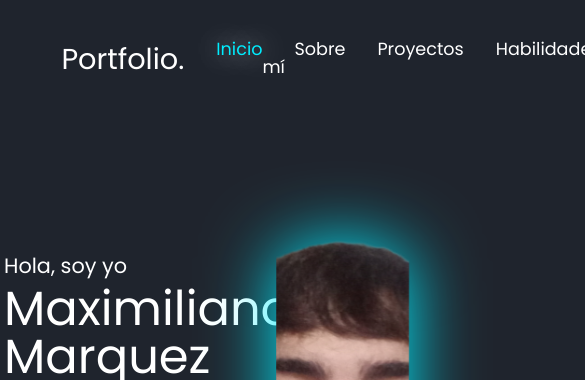
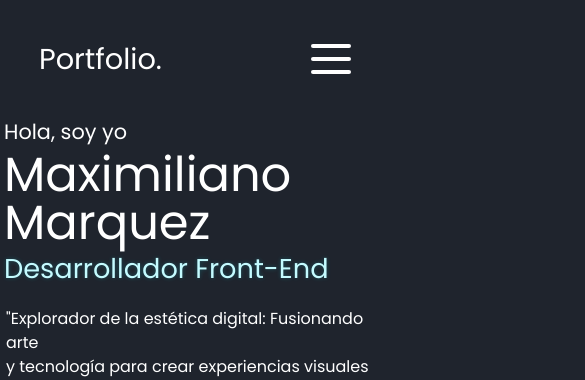
Before and after one commit to maximarquezz/MaxiMarquez, a website: page index.html in a window 390 px wide. Shown: the top 380 px of the page, 585 px wide, since content can reach past the window. Drawn offline with nearby package versions, Linux system fonts and the light colour scheme.

Commit message:
WIP menu desplegable

```diff
--- a/index.html
+++ b/index.html
@@ -58,7 +58,7 @@
 	<link rel="stylesheet" href="https://fonts.googleapis.com/css2?family=Material+Symbols+Outlined:opsz,wght,FILL,GRAD@24,400,0,0" />
 
 	<!--Linkeos generales-->
-	<link rel="stylesheet" href="public/styles.min.css">
+	<link rel="stylesheet" href="public/styles.css">
 	<script src="public/main.js"></script>
 </head>
 
@@ -66,6 +66,13 @@
 	<header id="init">
 		<nav class="nav">
 			<h2 class="nav__subtitle">Portfolio.</h2>
+
+			<label class="burger" for="burger">
+				<input type="checkbox" id="burger">
+				<span></span>
+				<span></span>
+				<span></span>
+			</label>
 
 			<ul class="nav__ul">
 				<li class="nav__li"><a href="#init" class="nav__a active">Inicio</a></li>
--- a/public/main.js
+++ b/public/main.js
@@ -18,3 +18,16 @@ document.addEventListener("DOMContentLoaded", function() {
 
     toggleImages();
 });
+
+document.addEventListener('DOMContentLoaded', function() {
+  const burgerCheckbox = document.getElementById("burger");
+  const navUl = document.querySelector(".nav__ul");
+
+  if (burgerCheckbox && navUl) {
+    burgerCheckbox.addEventListener("change", function() {
+      navUl.classList.toggle("visible", burgerCheckbox.checked);
+    });
+  } else {
+    console.error('No se encontró el elemento con el id "burger" o "nav__ul".');
+  }
+});
--- a/src/components/_navbar.scss
+++ b/src/components/_navbar.scss
@@ -39,3 +39,98 @@
     color: variables.$main-color;
     text-shadow: 0px 0px 30px variables.$text-color;
   }
+
+  .burger {
+    filter: invert(1);
+    position: relative;
+    width: 40px;
+    height: 30px;
+    background: transparent;
+    cursor: pointer;
+    display: none;
+  }
+
+  .burger input {
+    display: none;
+  }
+
+  .burger span {
+    display: block;
+    position: absolute;
+    height: 4px;
+    width: 100%;
+    background: black;
+    border-radius: 9px;
+    opacity: 1;
+    left: 0;
+    transform: rotate(0deg);
+    transition: .25s ease-in-out;
+  }
+
+  .burger span:nth-of-type(1) {
+    top: 0px;
+    transform-origin: left center;
+  }
+
+  .burger span:nth-of-type(2) {
+    top: 50%;
+    transform: translateY(-50%);
+    transform-origin: left center;
+  }
+
+  .burger span:nth-of-type(3) {
+    top: 100%;
+    transform-origin: left center;
+    transform: translateY(-100%);
+  }
+
+  .burger input:checked ~ span:nth-of-type(1) {
+    transform: rotate(45deg);
+    top: 0px;
+    left: 5px;
+  }
+
+  .burger input:checked ~ span:nth-of-type(2) {
+    width: 0%;
+    opacity: 0;
+  }
+
+  .burger input:checked ~ span:nth-of-type(3) {
+    transform: rotate(-45deg);
+    top: 28px;
+    left: 5px;
+  }
+
+// Media query para 320x535
+@media screen and (max-width: 425px){
+
+  .nav,
+  .nav__ul{
+      flex-wrap: wrap;
+      padding: 0;
+  }
+
+  .nav__ul{
+    display: none;
+
+    &.visible{
+      position: sticky;
+      left: 0;
+      top: 0;
+      display: block;
+      width: 100vw;
+      height: 100vh;
+      background-color: variables.$main-color;
+      z-index: 200;
+    }
+  }
+
+  .burger{
+    color: variables.$text-color;
+    z-index: 300;
+    display: block;
+    position: sticky;
+    float: right;
+  }
+
+}
--- a/src/sections/_inicio.scss
+++ b/src/sections/_inicio.scss
@@ -70,3 +70,14 @@
         @extend .profileimg_properties;
         @extend .animation_image-glow;
     }
+
+// Media query para 320x535
+@media screen and (min-width: 320px) and (min-height: 535px){
+
+    #inicio{
+        flex-wrap: wrap;
+    }
+
+
+
+}
```
Also changed, not shown: public/styles.css, 1 other file.
